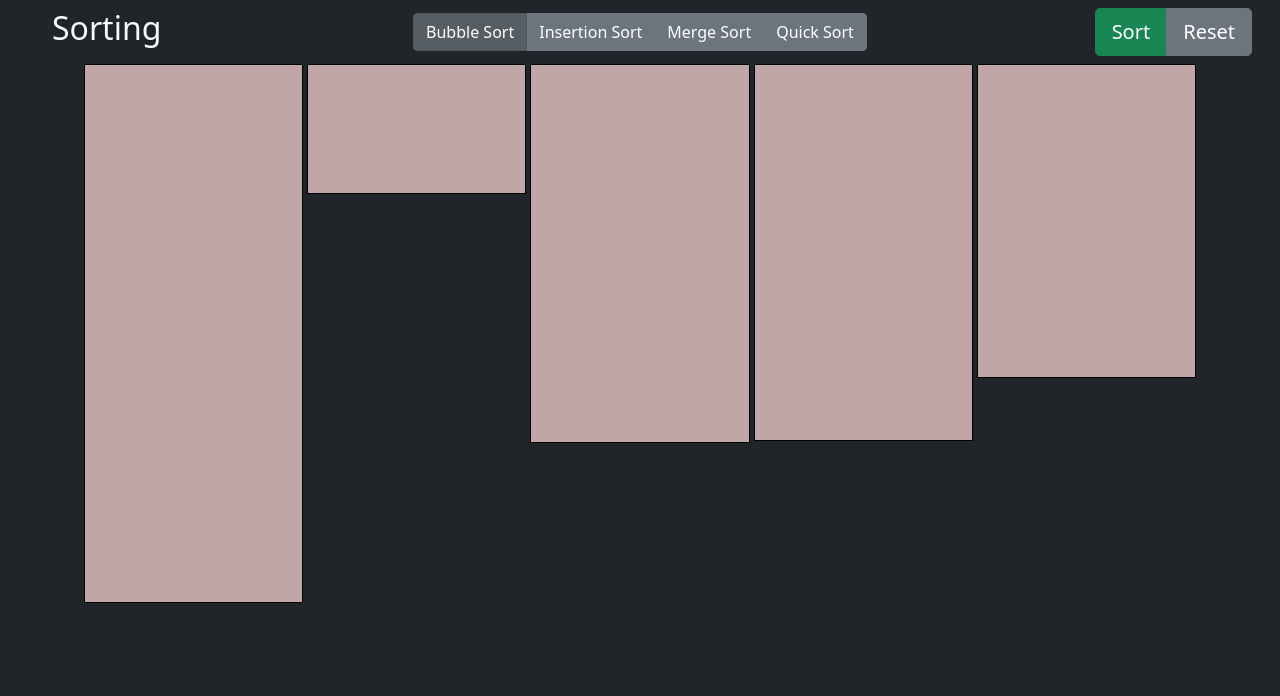
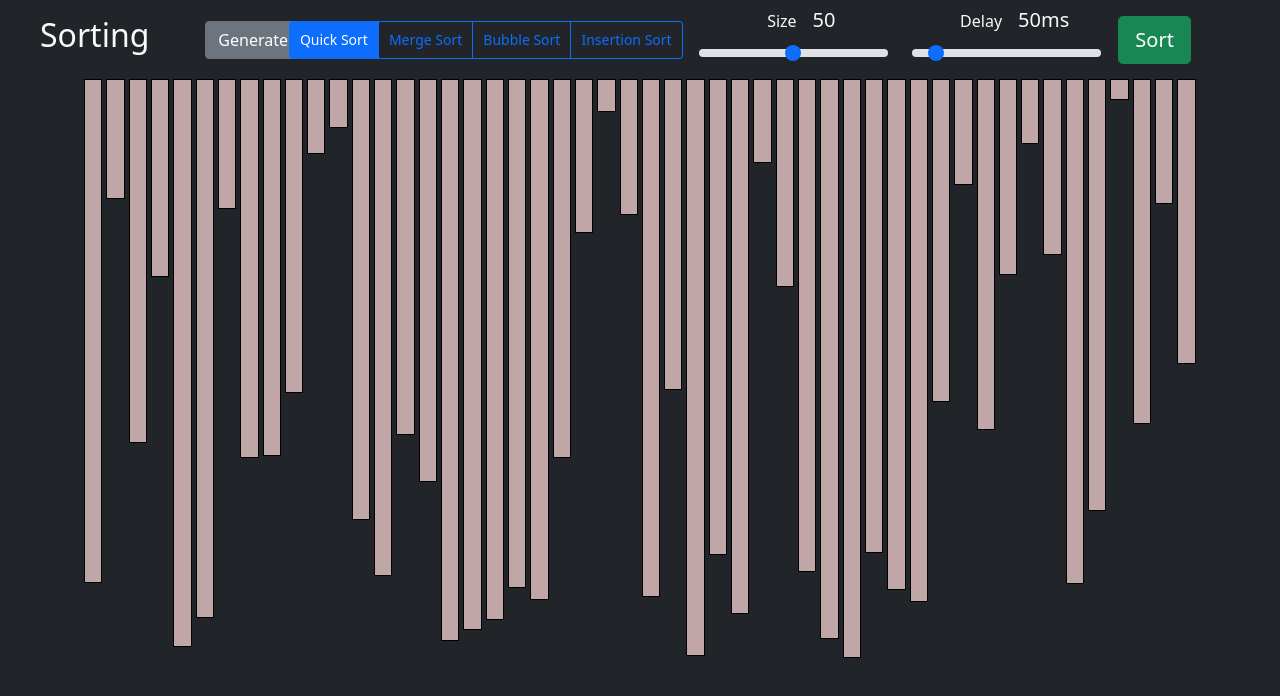
Before and after one commit to mohit718/Visualizer, a React (Create React App) app: page / in a window 1280 px wide. Shown: the top 696 px of the page. Built offline with nearby package versions, Linux system fonts and the light colour scheme.

Commit message:
All methods Implemented

```diff
--- a/src/SortingVisualizer/NavBar.jsx
+++ b/src/SortingVisualizer/NavBar.jsx
@@ -1,75 +1,121 @@
-import React, { useState } from "react";
-import { BUBBLE, INSERTION, MERGE, QUICK } from "../utilities/SortingTechnique";
+/* BuiltIn  */
+import React, { useEffect, useState } from "react";
+/* Constants */
+import { BUBBLE, INSERTION, MERGE, QUICK } from "../constants/sort";
+
+const sortingTechniques = [
+  { label: "Quick Sort", value: QUICK },
+  { label: "Merge Sort", value: MERGE },
+  { label: "Bubble Sort", value: BUBBLE },
+  { label: "Insertion Sort", value: INSERTION },
+];
+
+const getMaxSize = () => {
+  let maxSize = 50;
+  let width = window.innerWidth;
+  if (width >= 540) {
+    maxSize = 90;
+  } else if (width >= 1024) {
+    maxSize = 150;
+  }
+  return maxSize;
+};
 
 export default function NavBar({
   isActive,
-  onToggleState,
-  onResetArray,
+  onToggle,
+  onGenerate,
   onSetSortTechnique,
+  onDelayChange,
+  onSizeChange,
 }) {
-  const [sortTechnique, setSortTechnique] = useState(0);
+  const [sortTechnique, setSortTechnique] = useState(QUICK);
+  const [animationDelay, setAnimationDelay] = useState(50);
+  const [arraySize, setArraySize] = useState(50);
 
-  const handleSort = val => {
-    setSortTechnique(val);
+  useEffect(() => {
     onSetSortTechnique(sortTechnique);
-  };
+  }, [sortTechnique, onSetSortTechnique]);
+
+  useEffect(() => {
+    onDelayChange(animationDelay);
+  }, [animationDelay, onDelayChange]);
+
+  useEffect(() => {
+    onSizeChange(arraySize);
+  }, [arraySize, onSizeChange]);
+
   return (
-    <nav className="navbar navbar-expand-lg navbar-dark bg-dark">
-      <div className="col-2">
+    <nav className="navbar navbar-expand-xl navbar-dark bg-dark">
+      <div className="col-12 col-xl-2 row">
         <h2 className="text-light">Sorting</h2>
       </div>
-      <div className="col-8">
-        <div className="btn-group" role="group">
+      <div className="col-12 col-xl-5 px-3 row">
+        <div className="col-12 col-md-2 my-1">
           <button
-            className={
-              "btn btn-secondary " + (sortTechnique === BUBBLE && "active")
-            }
-            disabled={isActive}
-            onClick={() => handleSort(BUBBLE)}>
-            Bubble Sort
-          </button>
-          <button
-            className={
-              "btn btn-secondary " + (sortTechnique === INSERTION && "active")
-            }
-            disabled={isActive}
-            onClick={() => handleSort(INSERTION)}>
-            Insertion Sort
-          </button>
-          <button
-            className={
-              "btn btn-secondary " + (sortTechnique === MERGE && "active")
-            }
-            disabled={isActive}
-            onClick={() => handleSort(MERGE)}>
-            Merge Sort
-          </button>
-          <button
-            className={
-              "btn btn-secondary " + (sortTechnique === QUICK && "active")
-            }
-            disabled={isActive}
-            onClick={() => handleSort(QUICK)}>
-            Quick Sort
+            className="btn btn-secondary"
+            onClick={onGenerate}
+            disabled={isActive}>
+            Generate
           </button>
         </div>
+        <div className="col-12 col-md-10 my-1 btn-group" role="group">
+          {sortingTechniques.map(({ label, value }) => {
+            return (
+              <button
+                key={value}
+                className={
+                  "btn btn-sm btn-outline-primary " +
+                  (sortTechnique === value && "active")
+                }
+                disabled={isActive}
+                onClick={() => setSortTechnique(value)}>
+                {label}
+              </button>
+            );
+          })}
+        </div>
       </div>
-      <div className="col-2">
-        <div className="btn-group" role="group">
-          <button
-            className={
-              "btn btn-lg " + (isActive ? "btn-danger" : "btn-success")
-            }
-            onClick={onToggleState}>
-            {isActive ? "Stop" : "Sort"}
-          </button>
-          <button
-            className="btn btn-lg btn-secondary"
-            onClick={onResetArray}
-            disabled={isActive}>
-            Reset
-          </button>
+      <div className="col-12 col-xl-4 row">
+        <div className="col-12 col-lg-6">
+          <label htmlFor="array-size" className="form-label text-light mx-3">
+            Size
+          </label>
+          <span className="text-light h5">{arraySize}</span>
+          <input
+            type="range"
+            className="form-range"
+            id="array-size"
+            min="10"
+            max={getMaxSize()}
+            disabled={isActive}
+            onChange={e => setArraySize(e.target.value)}
+          />
         </div>
+        <div className="col-12 col-lg-6">
+          <label
+            htmlFor="animation-delay"
+            className="form-label text-light mx-3">
+            Delay
+          </label>
+          <span className="text-light h5">{animationDelay}ms</span>
+          <input
+            type="range"
+            className="form-range"
+            id="animation-delay"
+            min="5"
+            max="500"
+            disabled={isActive}
+            onChange={e => setAnimationDelay(e.target.value)}
+          />
+        </div>
+      </div>
+      <div className="col-12 col-xl-1 ">
+        <button
+          className={"btn btn-lg " + (isActive ? "btn-danger" : "btn-success")}
+          onClick={onToggle}>
+          {isActive ? "Stop" : "Sort"}
+        </button>
       </div>
     </nav>
   );
--- a/src/SortingVisualizer/SortingVisualizer.css
+++ b/src/SortingVisualizer/SortingVisualizer.css
@@ -2,7 +2,7 @@
   box-sizing: border-box;
 }
 .main {
-  height: 100vh;
+  min-height: 100vh;
   flex-direction: column;
 }
 
--- a/src/SortingVisualizer/SortingVisualizer.jsx
+++ b/src/SortingVisualizer/SortingVisualizer.jsx
@@ -1,43 +1,48 @@
-import React from "react";
+/* BuiltIns */
+import React, { useCallback } from "react";
 import { useEffect } from "react";
 import { useState } from "react";
+/* Constants */
+import { BUBBLE, INSERTION, QUICK, MERGE } from "../constants/sort";
+/* Components */
 import NavBar from "./NavBar";
+/* Utilities */
 import { getRandomArray } from "../utilities/Random";
+import { resetBars, startAnimations } from "../utilities/Animation";
+import {
+  bubbleSort,
+  insertionSort,
+  mergeSort,
+  quickSort,
+} from "../utilities/Algorithms";
+/* Styles */
 import "./SortingVisualizer.css";
-import {
-  BUBBLE,
-  INSERTION,
-  QUICK,
-  MERGE,
-  sort,
-  COMPARE,
-  FINISH,
-  SWAP,
-} from "../utilities/SortingTechnique";
-import { handleAnimations } from "../utilities/Animation";
 
 export default function SortingVisualizer() {
   const [isActive, setIsActive] = useState(false);
   const [array, setArray] = useState([]);
-  const [sortTechnique, setSortTechnique] = useState(BUBBLE);
+  const [sortTechnique, setSortTechnique] = useState(QUICK);
   const [timeouts, setTimeouts] = useState([]);
+  const [arraySize, setArraySize] = useState(0);
+  const [animationDelay, setAnimationDelay] = useState(0);
+
+  const generateArray = useCallback(() => {
+    setArray(getRandomArray(arraySize));
+  }, [arraySize]);
 
   useEffect(() => {
-    resetArray();
-  }, []);
+    generateArray();
+  }, [arraySize, generateArray]);
 
-  const toggleState = () => {
-    if (isActive) {
-      setIsActive(false);
-      timeouts.forEach(timeout => clearTimeout(timeout));
-    } else {
-      setIsActive(true);
-      handleSort();
-    }
+  const start = () => {
+    setIsActive(true);
+    handleSort();
   };
 
-  const resetArray = () => {
-    setArray(getRandomArray(5));
+  const stop = () => {
+    timeouts.forEach(timeout => clearTimeout(timeout));
+    setIsActive(false);
+    resetBars(array);
   };
 
   const handleSort = () => {
@@ -47,38 +52,48 @@ export default function SortingVisualizer() {
     switch (sortTechnique) {
       case BUBBLE:
         console.log("Sorting by BUBBLE SORT");
-        animations = sort.bubble(newArray);
+        bubbleSort(newArray, animations);
         break;
       case INSERTION:
         console.log("Sorting by INSERTION SORT");
-        animations = sort.insertion(newArray);
+        insertionSort(newArray, animations);
         break;
       case MERGE:
         console.log("Sorting by MERGE SORT");
-        animations = sort.merge(newArray);
+        mergeSort(
+          newArray,
+          newArray.slice(),
+          0,
+          newArray.length - 1,
+          animations
+        );
         break;
       case QUICK:
       default:
         console.log("Sorting by QUICK SORT");
-        animations = sort.quick(newArray);
+        quickSort(newArray, 0, newArray.length - 1, animations);
         break;
     }
+    handleAnimations(newArray, animations);
+  };
+  const handleAnimations = (newArray, animations) => {
     setTimeouts(
-      handleAnimations(animations, 50, () => {
+      startAnimations(animations, animationDelay, () => {
         setArray(newArray);
         setIsActive(false);
         animations = [];
       })
     );
   };
-
   return (
     <div className="main bg-dark">
       <NavBar
         isActive={isActive}
-        onToggleState={toggleState}
-        onResetArray={resetArray}
+        onToggle={() => (isActive ? stop() : start())}
+        onGenerate={generateArray}
         onSetSortTechnique={setSortTechnique}
+        onDelayChange={setAnimationDelay}
+        onSizeChange={setArraySize}
       />
       <div className="d-flex flex-row justify-content-evenly container">
         {array.map((value, idx) => (
--- /dev/null
+++ b/src/constants/operation.js
@@ -0,0 +1,4 @@
+export const COMPARE = 0;
+export const SWAP = 1;
+export const FINISH = 2;
+export const UPDATE = 3;
--- /dev/null
+++ b/src/constants/sort.js
@@ -0,0 +1,4 @@
+export const BUBBLE = 0;
+export const QUICK = 1;
+export const MERGE = 2;
+export const INSERTION = 3;
--- /dev/null
+++ b/src/utilities/Algorithms.js
@@ -0,0 +1,90 @@
+import { COMPARE, FINISH, SWAP, UPDATE } from "../constants/operation";
+
+export const bubbleSort = (arr, animations) => {
+  for (let i = 0, j = 0; i < arr.length; i++) {
+    for (j = 0; j < arr.length - 1 - i; j++) {
+      animations.push([COMPARE, j, j + 1]);
+      if (arr[j] > arr[j + 1]) {
+        animations.push([SWAP, j, j + 1]);
+        let tmp = arr[j];
+        arr[j] = arr[j + 1];
+        arr[j + 1] = tmp;
+      }
+    }
+    animations.push([FINISH, j]);
+  }
+};
+
+export const insertionSort = (arr, animations) => {
+  for (let i = 1; i < arr.length; i++) {
+    let key = arr[i];
+    let j = i - 1;
+    while (j >= 0 && arr[j] > key) {
+      animations.push([COMPARE, j, i]);
+      animations.push([UPDATE, j + 1, arr[j]]);
+      arr[j + 1] = arr[j];
+      j = j - 1;
+    }
+    animations.push([UPDATE, j + 1, key]);
+    arr[j + 1] = key;
+  }
+};
+export const mergeSort = (mainArray, auxArray, start, end, animations) => {
+  if (start >= end) return;
+  let mid = Math.floor((start + end) / 2);
+  mergeSort(auxArray, mainArray, start, mid, animations);
+  mergeSort(auxArray, mainArray, mid + 1, end, animations);
+  doMerge(mainArray, auxArray, start, mid, end, animations);
+};
+const doMerge = (mainArray, auxArray, start, mid, end, animations) => {
+  let i = start;
+  let j = mid + 1;
+  let k = start;
+  while (i <= mid && j <= end) {
+    animations.push([COMPARE, i, j]);
+    if (auxArray[i] <= auxArray[j]) {
+      animations.push([UPDATE, k, auxArray[i]]);
+      mainArray[k++] = auxArray[i++];
+    } else {
+      animations.push([UPDATE, k, auxArray[j]]);
+      mainArray[k++] = auxArray[j++];
+    }
+  }
+  while (i <= mid) {
+    animations.push([UPDATE, k, auxArray[i]]);
+    mainArray[k++] = auxArray[i++];
+  }
+  while (j <= end) {
+    animations.push([UPDATE, k, auxArray[j]]);
+    mainArray[k++] = auxArray[j++];
+  }
+};
+
+export const quickSort = (mainArr, start, end, animations) => {
+  if (start < end) {
+    let pi = partition(mainArr, start, end, animations);
+    quickSort(mainArr, start, pi - 1, animations);
+    quickSort(mainArr, pi + 1, end, animations);
+  }
+};
+
+const partition = (mainArr, start, end, animations) => {
+  let pivot = mainArr[end];
+  let i = start - 1;
+  for (let j = start; j < end; j++) {
+    animations.push([COMPARE, j, end]);
+    if (mainArr[j] <= pivot) {
+      swap(mainArr, ++i, j);
+      animations.push([SWAP, i, j]);
+    }
+  }
+  swap(mainArr, ++i, end);
+  animations.push([SWAP, i, end]);
+  return i;
+};
+
+function swap(arr, i, j) {
+  let t = arr[i];
+  arr[i] = arr[j];
+  arr[j] = t;
+}
--- a/src/utilities/Animation.js
+++ b/src/utilities/Animation.js
@@ -1,29 +1,10 @@
-import { COMPARE, FINISH, SWAP } from "./SortingTechnique";
+import { COMPARE, FINISH, SWAP, UPDATE } from "../constants/operation";
 
-const swapHeights = (nodeA, nodeB) => {
-  let h1 = nodeA.style.height;
-  nodeA.style.height = nodeB.style.height;
-  nodeB.style.height = h1;
-};
 const bars = document.getElementsByClassName("bar");
-const resetBars = () => {
-  for (let i = 0; i < bars.length; i++) {
-    bars[i].classList.remove("compare");
-    bars[i].classList.remove("swap");
-    bars[i].classList.remove("finish");
-  }
-};
-const removeCompareSwap = () => {
-  for (let i = 0; i < bars.length; i++) {
-    bars[i].classList.remove("compare");
-    bars[i].classList.remove("swap");
-  }
-};
 
-export const handleAnimations = (animations, speed = 100, callback) => {
+export const startAnimations = (animations, speed, callback) => {
   let lastAnimation = {};
   let n = animations.length;
-  resetBars();
   let timeouts = [];
   animations.forEach((animation, idx) => {
     timeouts.push(
@@ -42,7 +23,9 @@ export const handleAnimations = (animations, speed = 100, callback) => {
           bars[animation[1]].classList.add("swap");
           bars[animation[2]].classList.add("swap");
           swapHeights(bars[animation[1]], bars[animation[2]]);
-        } else if (animation[0] == FINISH) {
+        } else if (animation[0] === UPDATE) {
+          updateHeight(bars[animation[1]], animation[2]);
+        } else if (animation[0] === FINISH) {
           bars[animation[1]].classList.add("finish");
         }
       }, speed * idx)
@@ -53,8 +36,34 @@ export const handleAnimations = (animations, speed = 100, callback) => {
   timeouts.push(
     setTimeout(() => {
       removeCompareSwap();
-      callback();
+      if (callback) callback();
     }, time)
   );
   return timeouts;
 };
+
+export const resetBars = (arr = null) => {
+  for (let i = 0; i < bars.length; i++) {
+    bars[i].classList.remove("compare");
+    bars[i].classList.remove("swap");
+    bars[i].classList.remove("finish");
+    if (arr) updateHeight(bars[i], arr[i]);
+  }
+};
+
+const updateHeight = (node, newHeight) => {
+  node.style.height = `${newHeight}px`;
+};
+
+const swapHeights = (nodeA, nodeB) => {
+  let h1 = nodeA.style.height;
+  nodeA.style.height = nodeB.style.height;
+  nodeB.style.height = h1;
+};
+
+const removeCompareSwap = () => {
+  for (let i = 0; i < bars.length; i++) {
+    bars[i].classList.remove("compare");
+    bars[i].classList.remove("swap");
+  }
+};
--- a/src/utilities/SortingTechnique.js
+++ /dev/null
@@ -1,54 +0,0 @@
-export const BUBBLE = 0;
-export const QUICK = 1;
-export const MERGE = 2;
-export const INSERTION = 3;
-
-export const COMPARE = 0;
-export const SWAP = 1;
-export const FINISH = 2;
-
-export const sort = {
-  bubble: arr => {
-    let animations = [];
-    for (let i = 0, j = 0; i < arr.length; i++) {
-      for (j = 0; j < arr.length - 1 - i; j++) {
-        animations.push([COMPARE, j, j + 1]);
-        if (arr[j] > arr[j + 1]) {
-          animations.push([SWAP, j, j + 1]);
-          let tmp = arr[j];
-          arr[j] = arr[j + 1];
-          arr[j + 1] = tmp;
-        }
-      }
-      animations.push([FINISH, j]);
-    }
-    console.log({ sorting: animations });
-    return animations;
-  },
-  insertion: arr => {
-    let animations = [];
-    for (let i = 1; i < arr.length; i++) {
-      let key = arr[i];
-      let j = i - 1;
-      while (j >= 0 && arr[j] > key) {
-        animations.push([SWAP, i, j + 1]);
-        arr[j + 1] = arr[j];
-        j = j - 1;
-      }
-      arr[j + 1] = key;
-    }
-    console.log("Sorted Array: ");
-    console.log(arr);
-    console.log({ sorting: animations });
-
-    return animations;
-  },
-  merge: arr => {},
-  quick: arr => {},
-};
-
-const swap = (a, b) => {
-  let t = a;
-  a = b;
-  b = t;
-};
```
